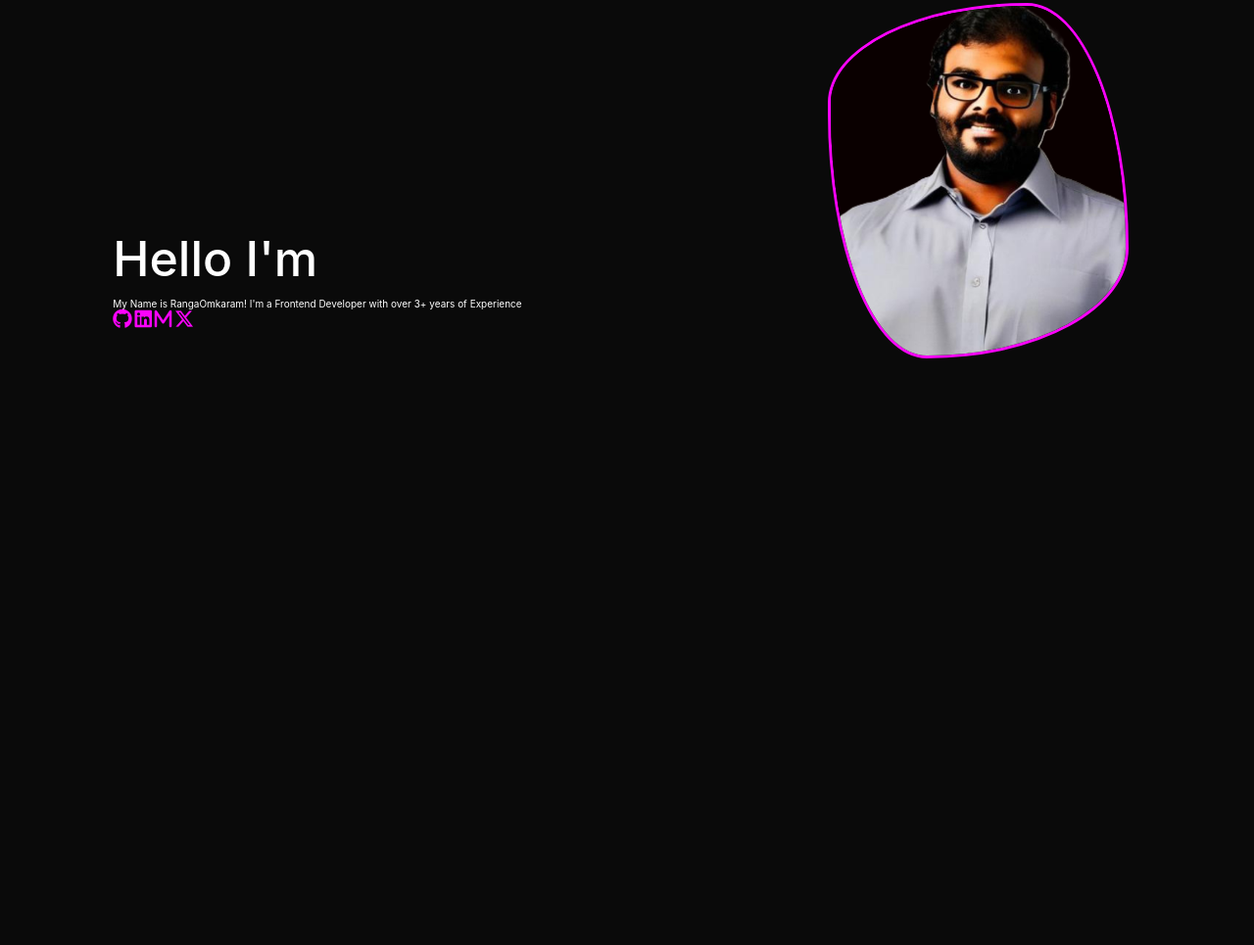
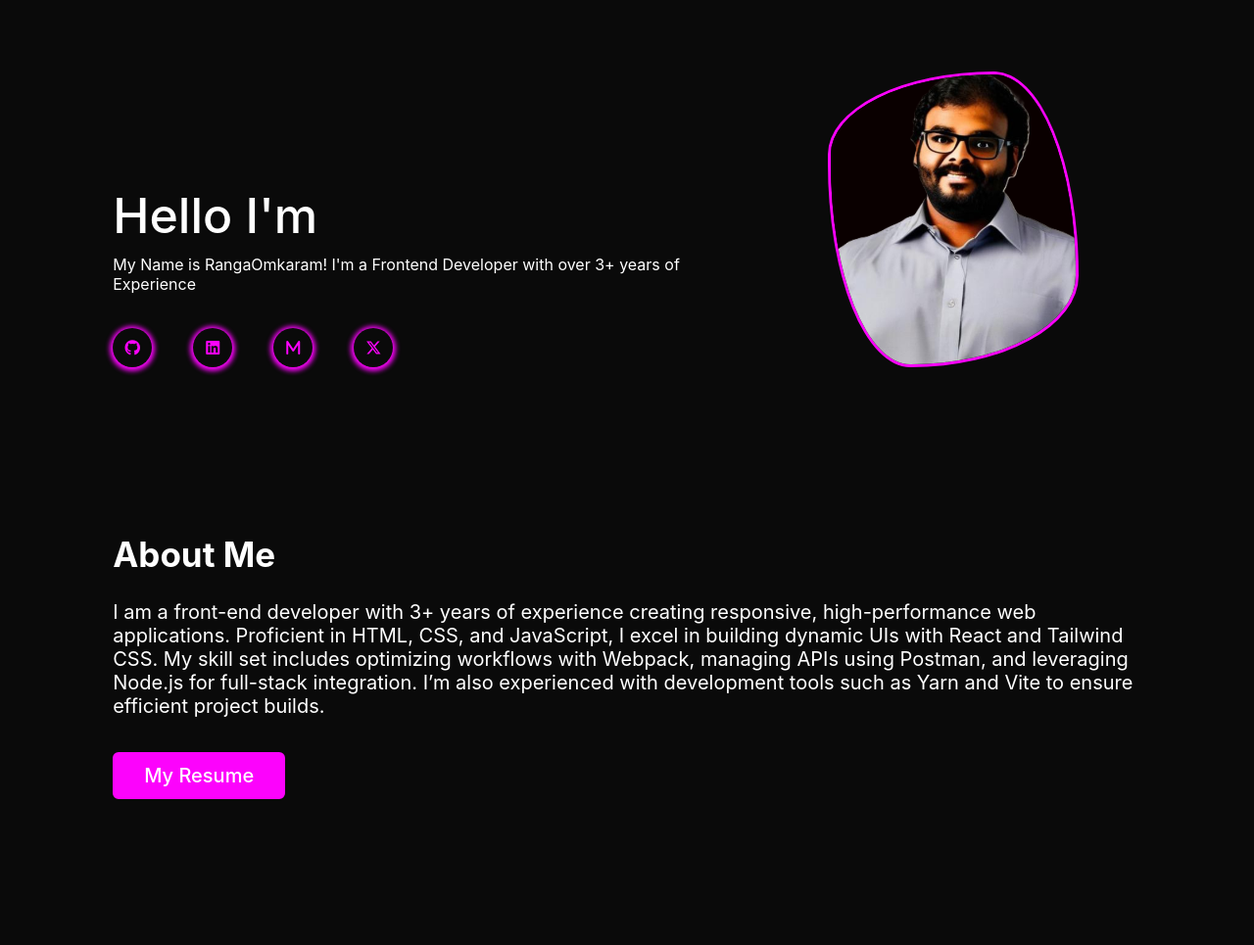
Before and after one commit to rangaomkaram/Portfolio-websites-projects, a plain HTML site: page index.html in a window 1280 px wide. Shown: the part 255-1220 px from the top of the page at 98% size. Before the commit the page ends 800 px from the top, so only its background shows below. Drawn offline with Linux system fonts and the light colour scheme.

Commit message:
adding changes in html and css

```diff
--- a/index.html
+++ b/index.html
@@ -93,5 +93,20 @@
             <img src="./assests/profile.png" alt="">
         </div>
     </section>
+    <!-- About Section -->
+    <section class="about" id="about">
+        <div class="max-width">
+            <div class="about-container">
+                <div class="about">
+                    <h1 class="title_about">About Me</h1>
+                    <p>I am a front-end developer with 3+ years of experience creating responsive, high-performance web applications. Proficient in HTML, CSS, and JavaScript, I excel in building dynamic UIs with React and Tailwind CSS. My skill set includes optimizing workflows with Webpack, managing APIs using Postman, and leveraging Node.js for full-stack integration. I’m also experienced with development tools such as Yarn and Vite to ensure efficient project builds.
+                    </p>
+                    <!-- attach google drive file -->
+                    <a href="#" class="btn-resume">My Resume</a>
+                </div>
+            </div>
+        </div>
+    </section>
+    <!--  -->
 </body>
 </html
--- a/style.css
+++ b/style.css
@@ -55,6 +55,15 @@ section {
     padding: 10rem 9% 2rem;
 }
 
+/* inserting elements from js */
+
+.start{
+    opacity: 0;
+}
+
+.animation{
+    animation: fade .3s forwards;
+}
 
 /* Header Section */
 
@@ -70,7 +79,7 @@ header{
     align-items: center;
     background: rgba(0,0,0,0.4);
     backdrop-filter: blur(10px);
-    transition : all 0.3s ease
+    transition : all 0.3s ease;
 
 }
 
@@ -164,21 +173,15 @@ li>a>button:focus-visible>span:last-of-type,li>a>button:hover>span:last-of-type{
 
 }
 
-
-
-/* social-media-icons */
-
-.social-media-icons>a>i{
-    color : var(--primary-color);
-}
-
 .home{
     display: flex;
     align-items: center;
     background-color: var(--bg-color);
+    margin-bottom: -100px;
 }
 .profile-img img{
-    width: 24vw;
+    margin-bottom: -80px;
+    width: 20vw;
     margin-left: 100px;
     border: 3px solid var(--primary-color);
     border-radius: 50% 48% 47% 51% / 49% 49% 51% 51%;
@@ -234,15 +237,7 @@ li>a>button:focus-visible>span:last-of-type,li>a>button:hover>span:last-of-type{
     font-weight: 600;
 }
 
-/* inserting elements from js */
 
-.start{
-    opacity: 0;
-}
-
-.animation{
-    animation: fade .3s forwards;
-}
 
 @keyframes fade {
     0% {
@@ -254,3 +249,90 @@ li>a>button:focus-visible>span:last-of-type,li>a>button:hover>span:last-of-type{
         transform: translateY(0px);
     }
 }
+
+.container-animation{
+    animation: container 4s;
+}
+
+@keyframes container {
+    0% {
+        opacity: 1;
+    }
+    95% {
+        opacity: 1;
+    }
+    100% {
+        opacity: 0;
+    }
+
+}
+
+.Intro-text-info{
+    font-size: 16px;
+    margin-bottom: 30px;
+}
+
+/* social-media-icons */
+
+.social-media-icons{
+    display: flex;
+    flex-direction: row;
+    align-items: center;
+    margin-left: -5px;
+    gap : 32px;
+}
+
+
+
+.social-media-icons i{
+    color : var(--primary-color);
+    font-size: 16px;
+    background-color: transparent;
+    margin: 5px;
+    height: 40px;
+    width: 40px;
+    line-height: 40px;
+    text-align: center;
+    box-shadow: 0 1px 5px 3px var(--primary-color);
+    border-radius: 50%;
+    transition: 0.5s;
+}
+
+.social-media-icons i:hover{
+    transform: scale(1.5);
+}
+
+/* About Section */
+
+.about{
+    background-color: var(--bg-color);
+    min-height: 50vh;
+}
+
+
+.title_about{
+    color: var(--text-color);
+    margin-bottom: 1.1rem;
+    position: relative;
+    display:inline-block;
+    font-size: 3.5rem;
+}
+
+.about p{
+    color: var(--text-color);
+    margin: 1.5rem 0;
+    font-size: 20px;
+}
+
+.btn-resume{
+    display: inline-block;
+    background: var(--primary-color);
+    font-size: 20px;
+    font-weight: 500;
+    padding: 10px 30px;
+    border: 2px solid var(--primary-color);
+    border-radius: 6px;
+    color: var(--text-color);
+    margin-top: 20px;
+    transition: all 0.3s ease;
+}
```
